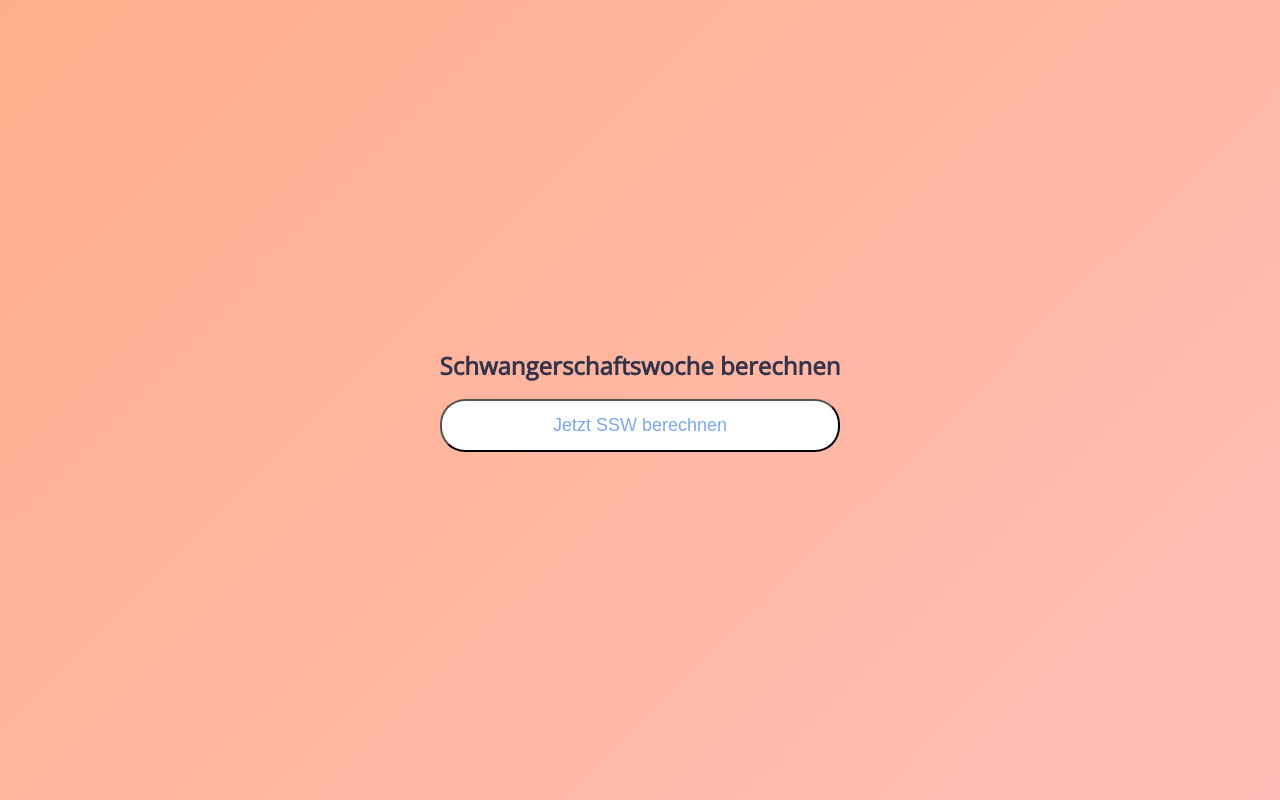
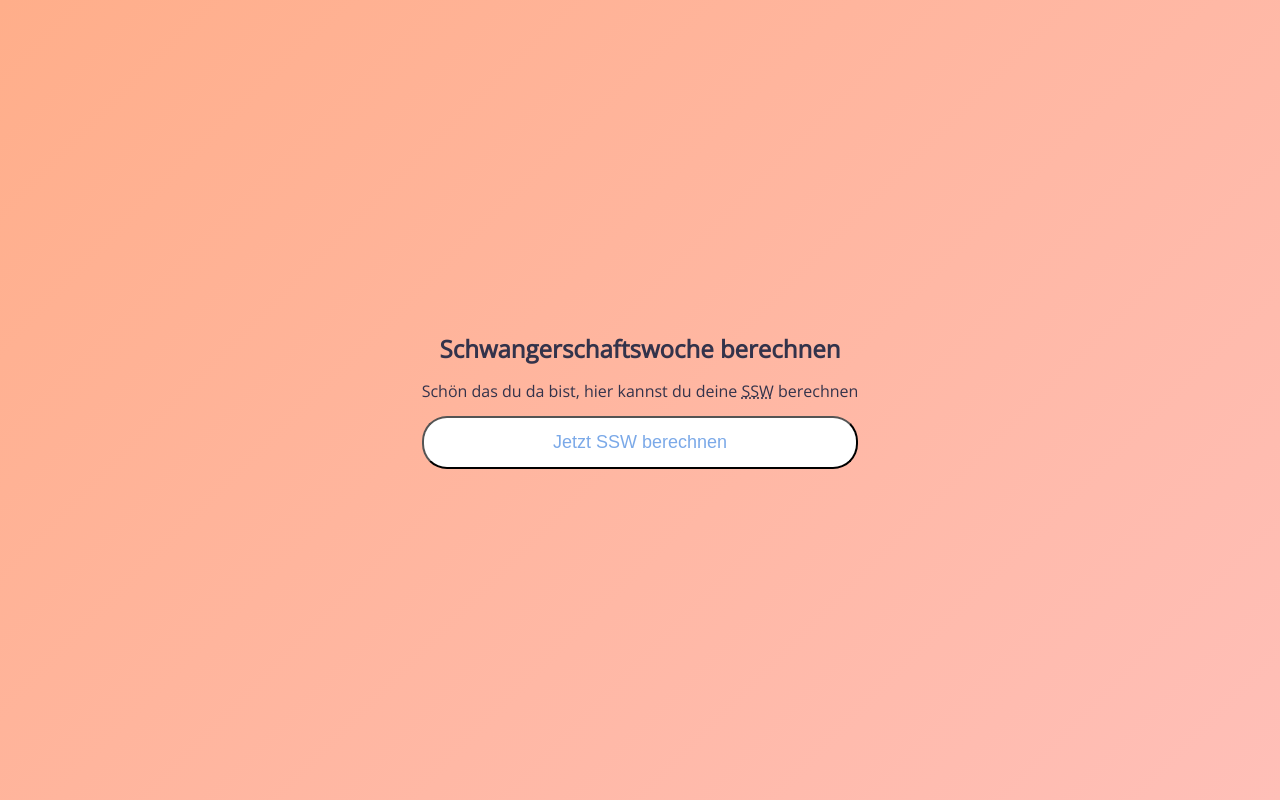
Before and after one commit to webdesignberlin/pregnancy-week, a Vue app: page /#/ in a window 1280 px wide. Built offline with nearby package versions, Linux system fonts and the light colour scheme.

Commit message:
remove props with slot

```diff
--- a/src/components/HelloUser.vue
+++ b/src/components/HelloUser.vue
@@ -1,7 +1,7 @@
 <template>
   <article>
     <h1>Hallo {{ user.name }}</h1>
-    <p v-html="msg"></p>
+    <slot></slot>
     <p>
       <router-link :to="'Calculate'" class="btn">zum Ergebnis</router-link>
     </p>
@@ -11,9 +11,6 @@
 <script>
 export default {
   name: 'HelloUser',
-  props: {
-    msg: String,
-  },
   data() {
     return {
       user: this.$store.state.user,
@@ -22,20 +19,8 @@ export default {
 };
 </script>
 
-<!-- Add "scoped" attribute to limit CSS to this component only -->
 <style scoped lang="scss">
-h3 {
-  margin: 40px 0 0;
-}
-ul {
-  list-style-type: none;
-  padding: 0;
-}
-li {
-  display: inline-block;
-  margin: 0 10px;
-}
-a {
-  color: #42b983;
-}
+  article {
+    padding: 2rem;
+  }
 </style>
--- a/src/views/Home.vue
+++ b/src/views/Home.vue
@@ -3,9 +3,10 @@
     <HelloUser v-if="user.name" />
     <HelloWorld
       v-else
-      headline="Schwangerschaftswoche berechnen"
-      msg="Schön das du da bist, hier kannst du deine
-      <abbr title='Schwangerschaftswoche'>SSW</abbr> berechnen" />
+      headline="Schwangerschaftswoche berechnen">
+      <p>Schön das du da bist, hier kannst du deine
+        <abbr title='Schwangerschaftswoche'>SSW</abbr> berechnen</p>
+    </HelloWorld>
   </div>
 </template>
 
```
